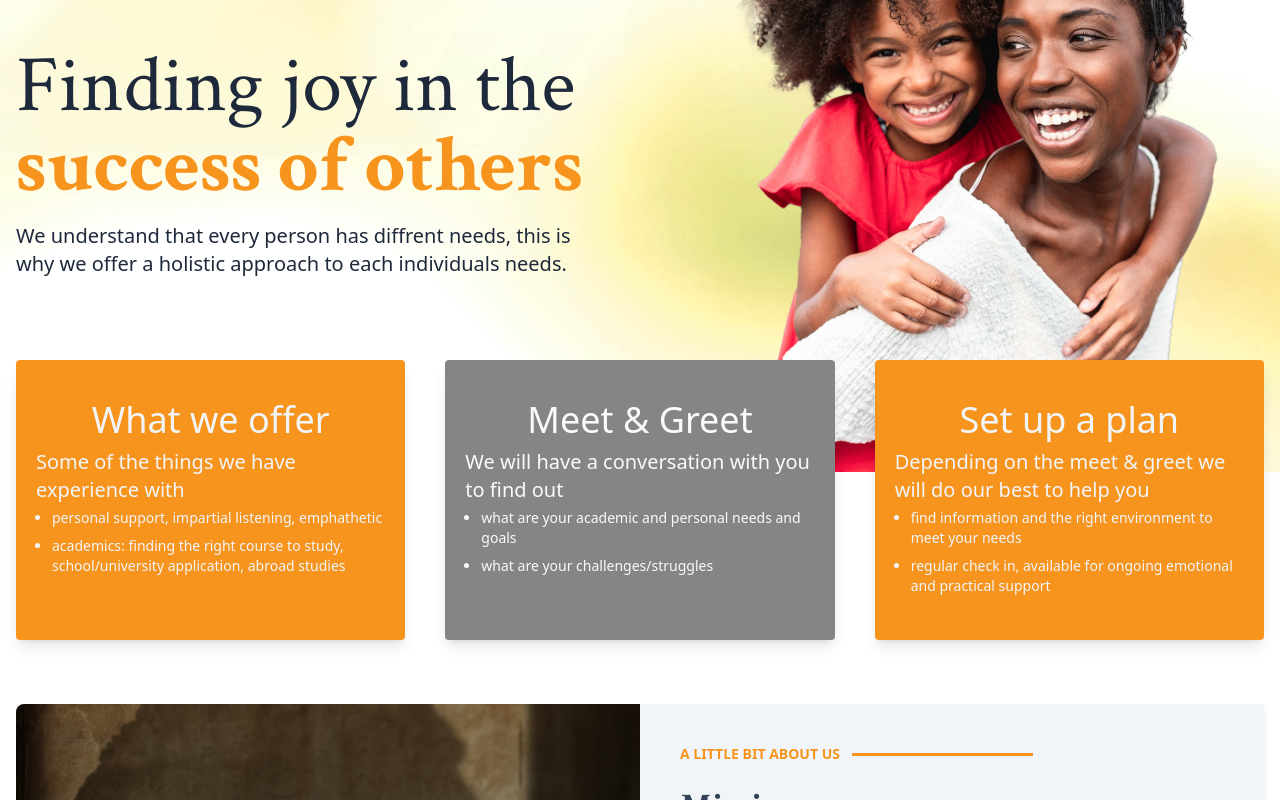
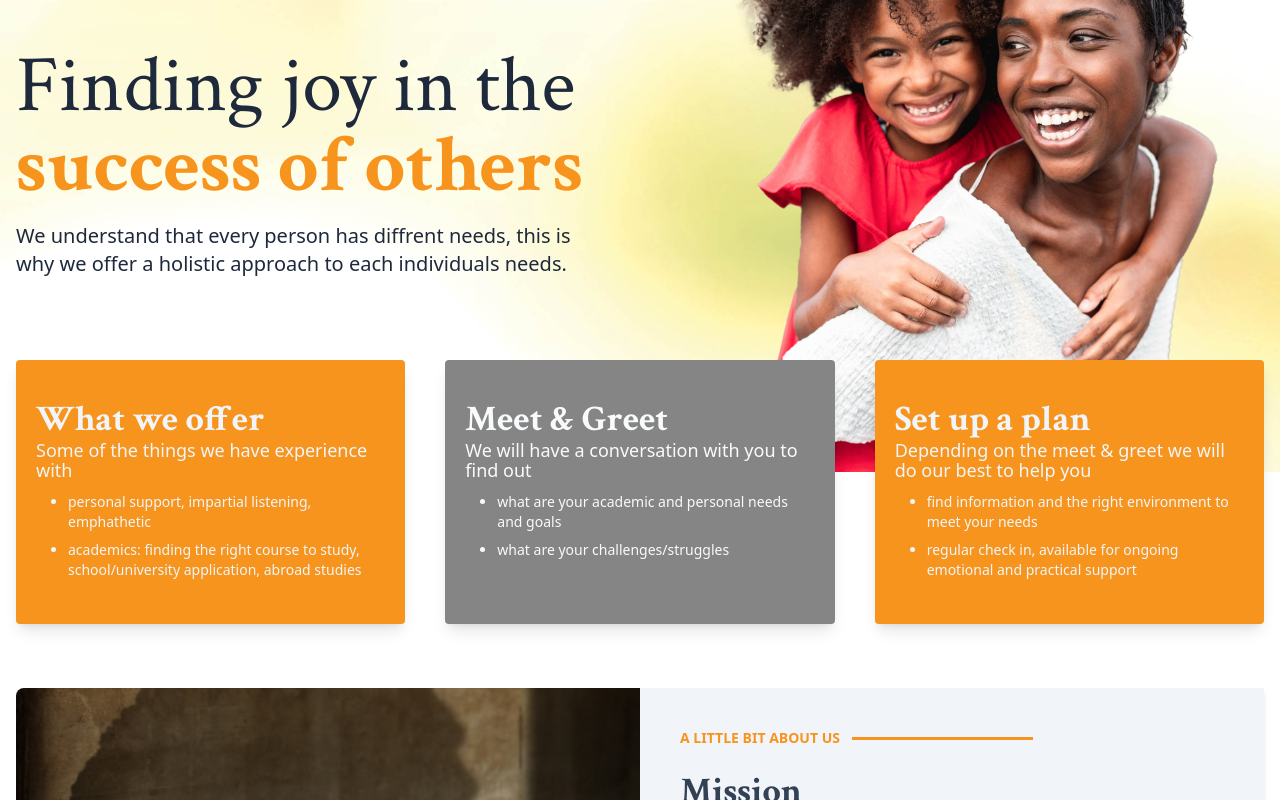
Before and after one commit to PhilaniNcube/mudita, a Next.js app: page / in a window 1280 px wide. Shown: the part 453-1253 px from the top of the page. Built offline with nearby package versions, Linux system fonts and the light colour scheme.

Commit message:
card text

```diff
--- a/components/Home/Hero.tsx
+++ b/components/Home/Hero.tsx
@@ -72,9 +72,9 @@ const Hero = () => {
                   : "bg-brand-main text-slate-100"
               }`}
             >
-              <h4 className="text-4xl text-center font-medium">{item.title}</h4>
-              <p className="mt-2 text-xl">{item.subtitle}</p>
-              <ul className="list-disc pl-4">
+              <h4 className="text-4xl font-serif font-bold">{item.title}</h4>
+              <p className="mb-2 text-lg pr-3 leading-5">{item.subtitle}</p>
+              <ul className="list-disc pl-8">
                 {item.points.map((point, i) => (
                   <li key={i} className="text-sm font-medium py-1">
                     {point}
```
